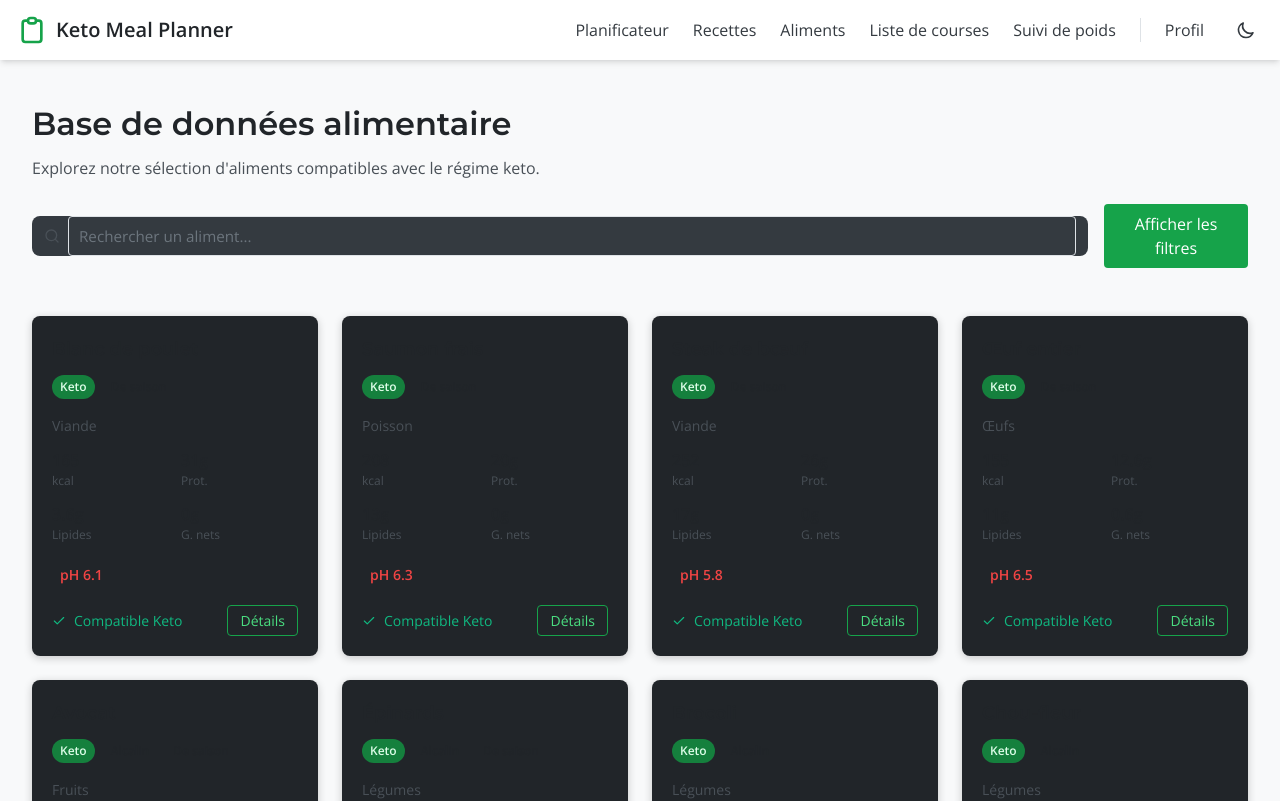
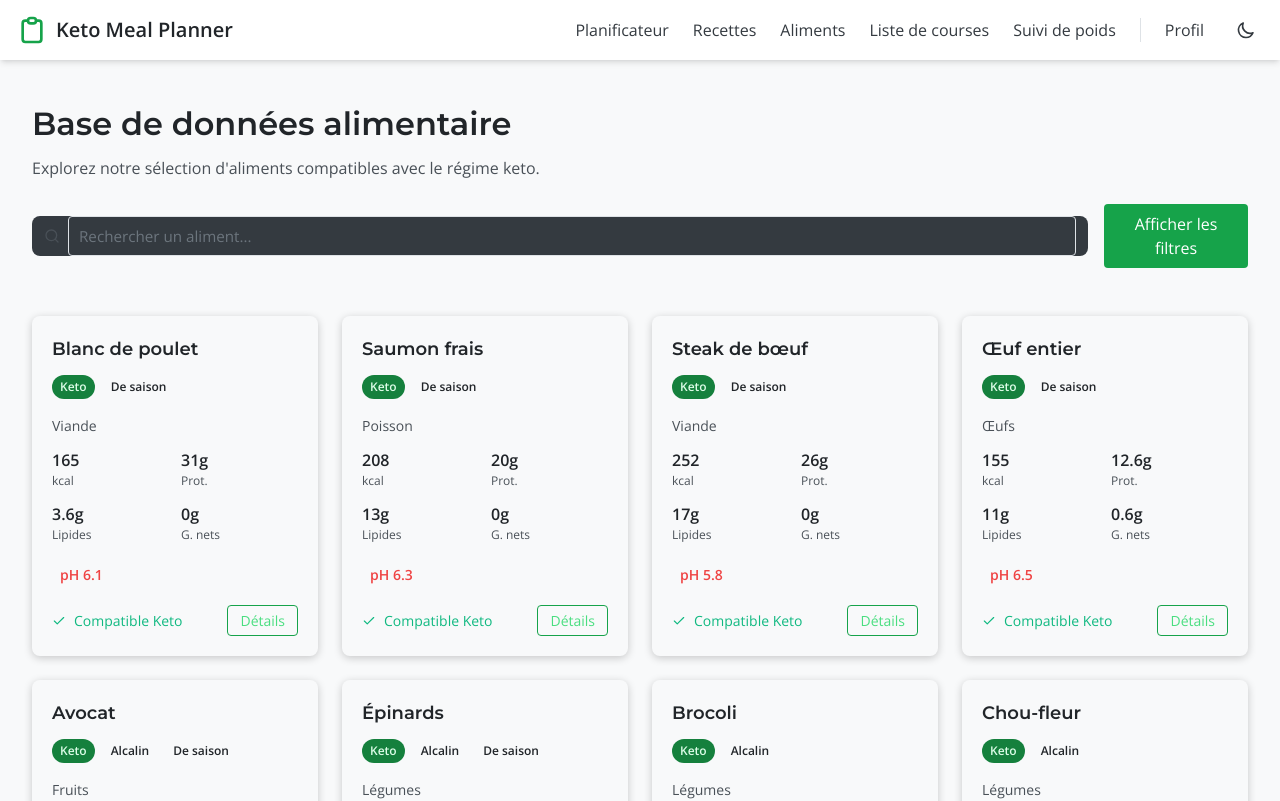
Before and after one commit to jcoules13/keto-meal-planner, a React (Create React App) app: page /foods in a window 1280 px wide. Shown: the top 801 px of the page. Built offline with nearby package versions, Linux system fonts and the light colour scheme.

Commit message:
Modification du FoodCard.css pour s'adapter correctement aux thèmes

```diff
--- a/src/components/foods/FoodCard/FoodCard.css
+++ b/src/components/foods/FoodCard/FoodCard.css
@@ -1,5 +1,5 @@
 .food-card {
-  background-color: var(--neutral-800);
+  background-color: var(--bg-card);
   border-radius: 0.5rem;
   box-shadow: 0 2px 8px rgba(0, 0, 0, 0.2);
   padding: 1.25rem;
@@ -8,6 +8,8 @@
   height: 100%;
   display: flex;
   flex-direction: column;
+  /* Utiliser la variable de fond au lieu de la couleur fixe */
+  border: 1px solid var(--border-card);
 }
 
 .food-card:hover {
```
